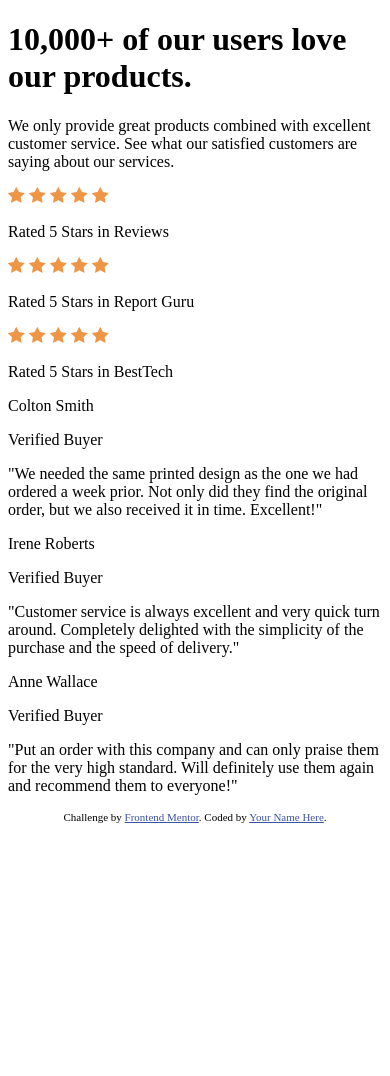
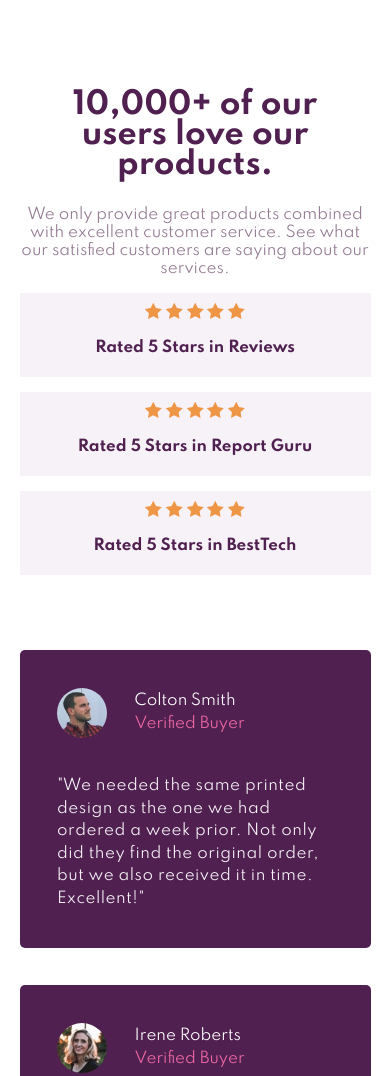
Before and after one commit to RebeccaHjorvar/social-proof-section-master, a website: page index.html in a window 390 px wide. Shown: the top 1076 px of the page. Before the commit the page ends 844 px from the top, so only its background shows below. Drawn offline with Linux system fonts and the light colour scheme.

Commit message:
mobile-view

```diff
--- a/index.html
+++ b/index.html
@@ -10,6 +10,12 @@
       type="image/png"
       sizes="32x32"
       href="./images/favicon-32x32.png"
+    />
+    <link rel="preconnect" href="https://fonts.googleapis.com" />
+    <link rel="preconnect" href="https://fonts.gstatic.com" crossorigin />
+    <link
+      href="https://fonts.googleapis.com/css2?family=Spartan:wght@400;500;700&display=swap"
+      rel="stylesheet"
     />
 
     <title>Frontend Mentor | Social proof section</title>
@@ -26,6 +32,7 @@
     </style>
   </head>
   <body>
+    <div class="container">
       <div class="hero">
         <div class="text">
           <h1>10,000+ of our users love our products.</h1>
@@ -71,30 +78,45 @@
 
       <div class="testimonials">
         <div class="testimonial-card">
+          <div class="testimonial-header">
+            <img src="./images/image-colton.jpg" alt="" />
+            <span>
               <p class="name">Colton Smith</p>
               <p class="buyer">Verified Buyer</p>
+            </span>
+          </div>
           <p class="testimonial">
             "We needed the same printed design as the one we had ordered a week
-          prior. Not only did they find the original order, but we also received
-          it in time. Excellent!"
+            prior. Not only did they find the original order, but we also
+            received it in time. Excellent!"
           </p>
         </div>
         <div class="testimonial-card">
+          <div class="testimonial-header">
+            <img src="./images/image-irene.jpg" alt="" />
+            <span>
               <p class="name">Irene Roberts</p>
               <p class="buyer">Verified Buyer</p>
+            </span>
+          </div>
           <p class="testimonial">
             "Customer service is always excellent and very quick turn around.
-          Completely delighted with the simplicity of the purchase and the speed
-          of delivery."
+            Completely delighted with the simplicity of the purchase and the
+            speed of delivery."
           </p>
         </div>
         <div class="testimonial-card">
+          <div class="testimonial-header">
+            <img src="./images/image-anne.jpg" alt="" />
+            <span>
               <p class="name">Anne Wallace</p>
               <p class="buyer">Verified Buyer</p>
+            </span>
+          </div>
           <p class="testimonial">
-          "Put an order with this company and can only praise them for the very
-          high standard. Will definitely use them again and recommend them to
-          everyone!"
+            "Put an order with this company and can only praise them for the
+            very high standard. Will definitely use them again and recommend
+            them to everyone!"
           </p>
         </div>
       </div>
@@ -105,5 +127,95 @@
           >Frontend Mentor</a
         >. Coded by <a href="#">Your Name Here</a>.
       </div>
+    </div>
   </body>
 </html>
+
+<style lang="postcss">
+  body {
+    margin: 0;
+    padding: 0;
+    background-color: white;
+    font-family: "Spartan", sans-serif;
+    font-size: 15px;
+  }
+  .container {
+    display: flex;
+    flex-direction: column;
+    align-content: center;
+    margin: 0 auto;
+    width: 90%;
+  }
+
+  /* HERO DIV */
+  .hero {
+    text-align: center;
+  }
+
+  .text h1 {
+    margin-top: 2.5em;
+    padding: 0.5em 0.5em 0.2em 0.5em;
+    color: hsl(300, 43%, 22%);
+    line-height: 100%;
+  }
+
+  .text p {
+    font-size: 15px;
+    color: hsl(303, 10%, 53%);
+  }
+
+  .review-card {
+    background-color: hsl(300, 24%, 96%);
+    margin-top: 1em;
+    padding: 10px 0 5px 0;
+  }
+
+  .review-card p {
+    color: hsl(300, 43%, 22%);
+    font-weight: bold;
+  }
+
+  /* TESTIMONIALS DIV */
+  .testimonials {
+    margin-top: 2.5em;
+    margin-bottom: 2.5em;
+  }
+  .testimonial-card {
+    margin-top: 2.5em;
+    padding: 2.5em;
+    border-radius: 5px;
+    background-color: hsl(300, 43%, 22%);
+
+    display: flex;
+    flex-direction: column;
+    align-content: center;
+  }
+  .testimonial-header {
+    display: flex;
+    flex-direction: row;
+    align-content: flex-start;
+    align-items: center;
+  }
+  .testimonial-header p {
+    margin:0;
+    line-height: 150%;
+  }
+  .name {
+    color:hsl(0, 0%, 100%)
+  }
+  .buyer{
+    color:hsl(333, 80%, 67%)
+  }
+  .testimonial-header img {
+    border-radius: 100%;
+    width: 50px;
+    height: 50px;
+    margin-right: 10%;
+  }
+  .testimonial{
+    color:hsl(300, 24%, 96%);
+    line-height: 150%;
+    letter-spacing: 0.5px;
+    margin: 2.5em 0 0 0 ;
+  }
+</style>
```
Lines whose indentation alone changed are shown as unchanged.
